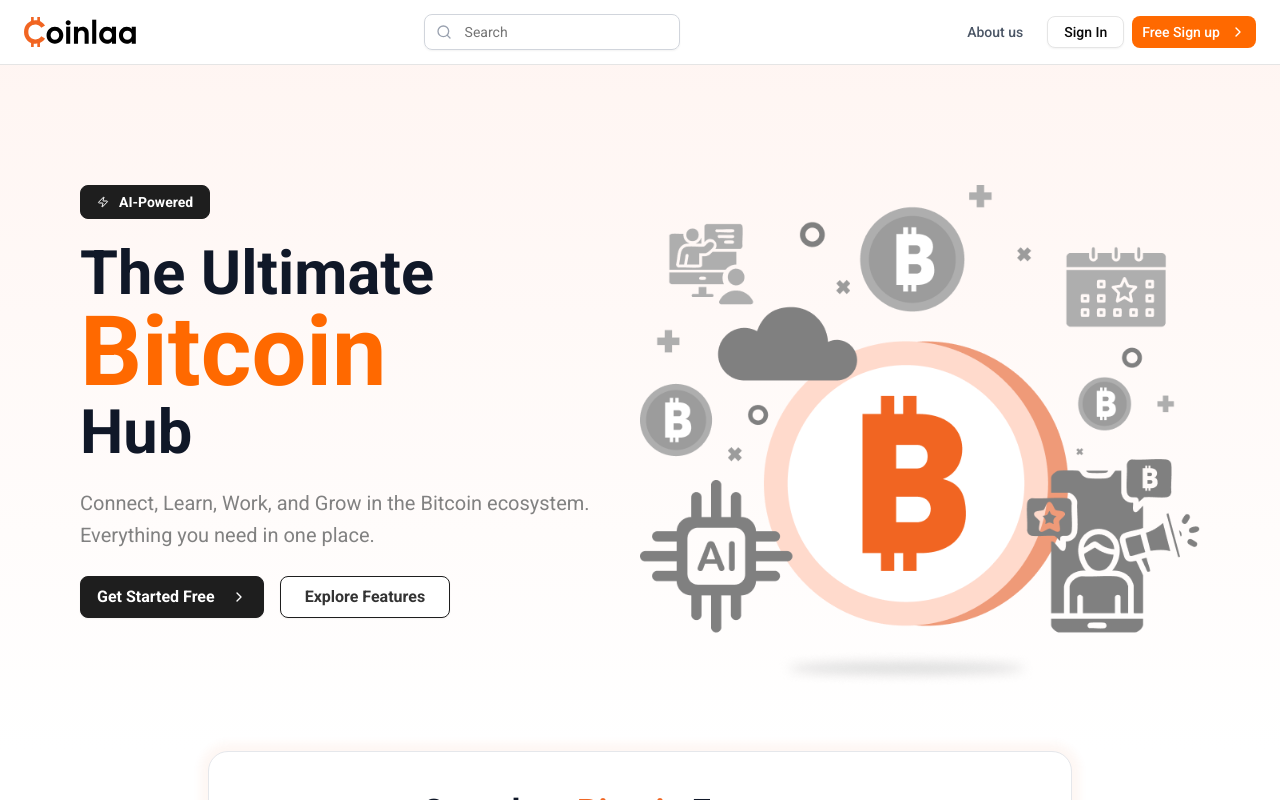
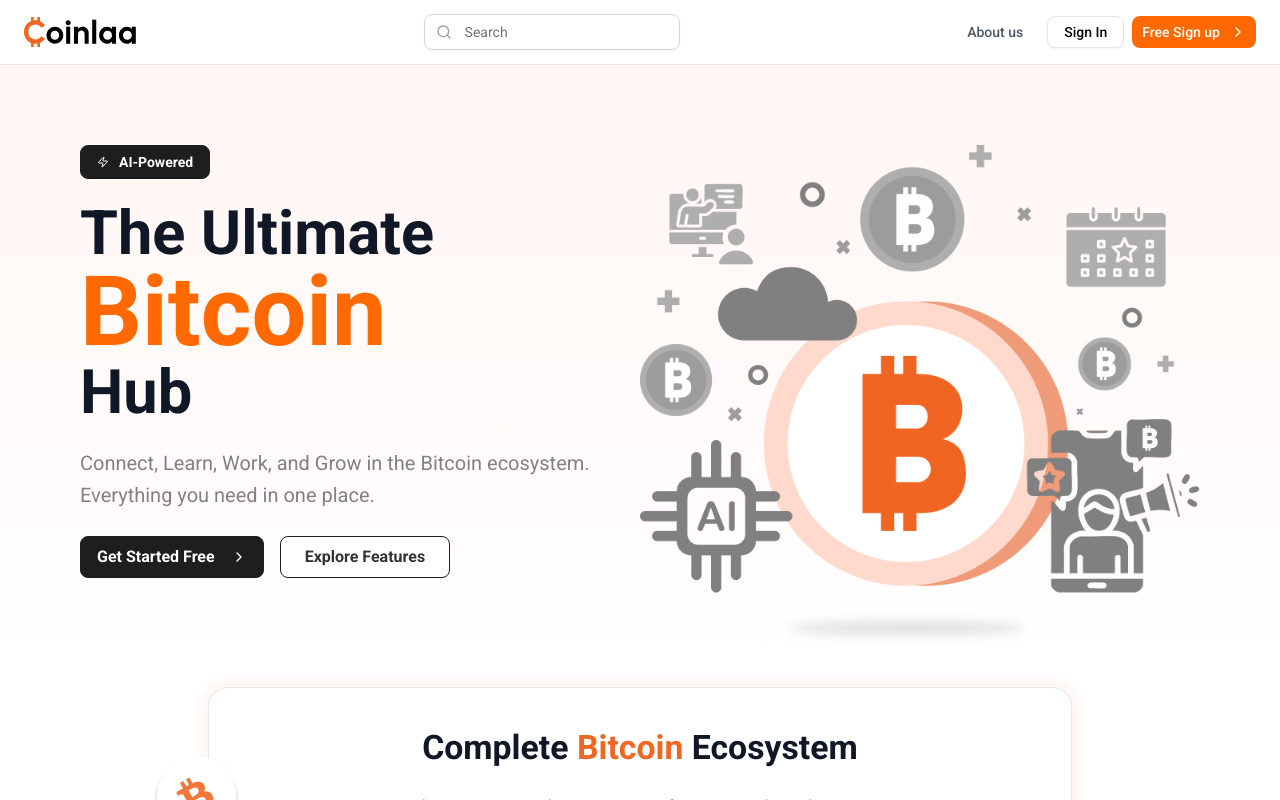
Before and after one commit to shubham9654/coinalaa-v1, a Next.js app: page / in a window 1280 px wide. Shown: the top 800 px of the page. Built offline with nearby package versions, Linux system fonts and the light colour scheme.

Commit message:
fixed spacing and dialog highlight for same

```diff
--- a/src/app/page.tsx
+++ b/src/app/page.tsx
@@ -402,7 +402,7 @@
       />
 
       {/* Hero Section */}
-      <section className="relative py-12 sm:py-16 md:pt-30 2xl:pt-[165px] md:pb-16 2xl:pb-[92px] bg-gradient-to-b to-white from-[#FFECE6]/50  ">
+      <section className="relative py-12 md:pt-20 md:pb-10 bg-gradient-to-b to-white from-[#FFECE6]/50  ">
         <div className="container mx-auto  px-4 sm:px-20 relative z-10 flex flex-col-reverse md:grid grid-cols-2">
           <div className="">
             {/* AI-Powered Badge */}
@@ -532,7 +532,7 @@
                 <AccordionItem
                   key={feature.id}
                   value={feature.id}
-                  className={`hover:shadow-[6px_6px_32px_1px_#F066231A] transition-all duration-200 data-[state=open]:shadow-[6px_6px_32px_1px_#F066231A] data-[state=open]:col-span-full data-[state=open]:border-r-0 bg-white group && border-[#818181] ${
+                  className={`hover:shadow-[6px_6px_32px_1px_#F066231A] transition-all duration-200 data-[state=open]:shadow-[6px_6px_32px_1px_#F066231A] data-[state=open]:col-span-full data-[state=open]:border-r-0 bg-white data-[state=open]:bg-gray-100 group && border-[#818181] ${
                     index === features.length - 1 ||
                     index === features.length - 2
                       ? "border-b-0"
```
Also changed, not shown: 1 other file (tests, documents, lock files or other folders).
